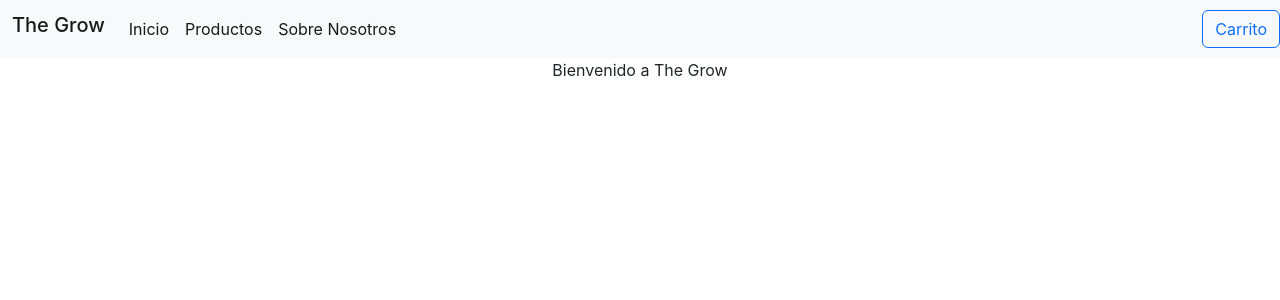
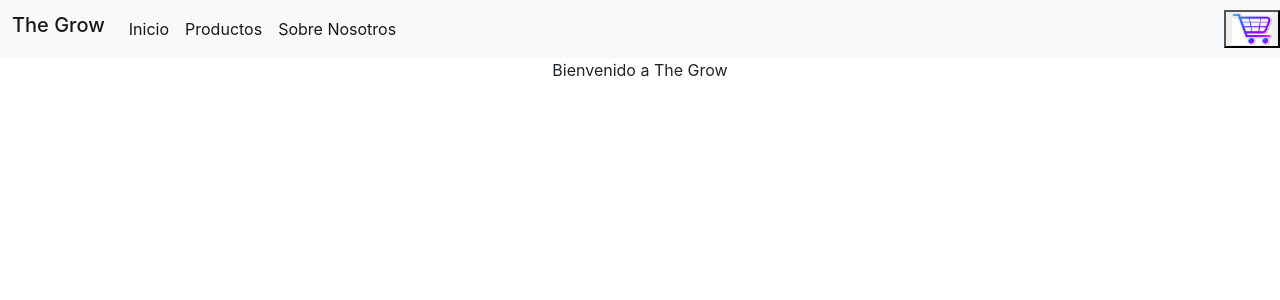
Before and after one commit to javierlaporte/primerapp, a React (Create React App) app: page / in a window 1280 px wide. Shown: the top 300 px of the page. Built offline with nearby package versions, Linux system fonts and the light colour scheme.

Commit message:
agrego carrito de compras

```diff
--- a/src/App.css
+++ b/src/App.css
@@ -2,10 +2,7 @@
   text-align: center;
 }
 
-.App-logo {
-  height: 40vmin;
-  pointer-events: none;
-}
+
 
 @media (prefers-reduced-motion: no-preference) {
   .App-logo {
--- a/src/components/CartWidget.js
+++ b/src/components/CartWidget.js
@@ -1,7 +1,15 @@
+import carrito from "../assets/carrito.png"
 const CartWidget = () => {
 return (
-<button  type="button" class="btn btn-outline-primary">Carrito</button>
+<button>
+<img src={carrito} width="40px"></img>
+
+</button>
+
+
 )
+
+
 };
 
 export default CartWidget;
--- a/src/components/NavBar.js
+++ b/src/components/NavBar.js
@@ -1,4 +1,5 @@
 import CartWidget from "./CartWidget";
+
 
 const NavBar = () => {
     return (
```
Also changed, not shown: src/assets/carrito.png (added), src/assets/cart.svg (added).
